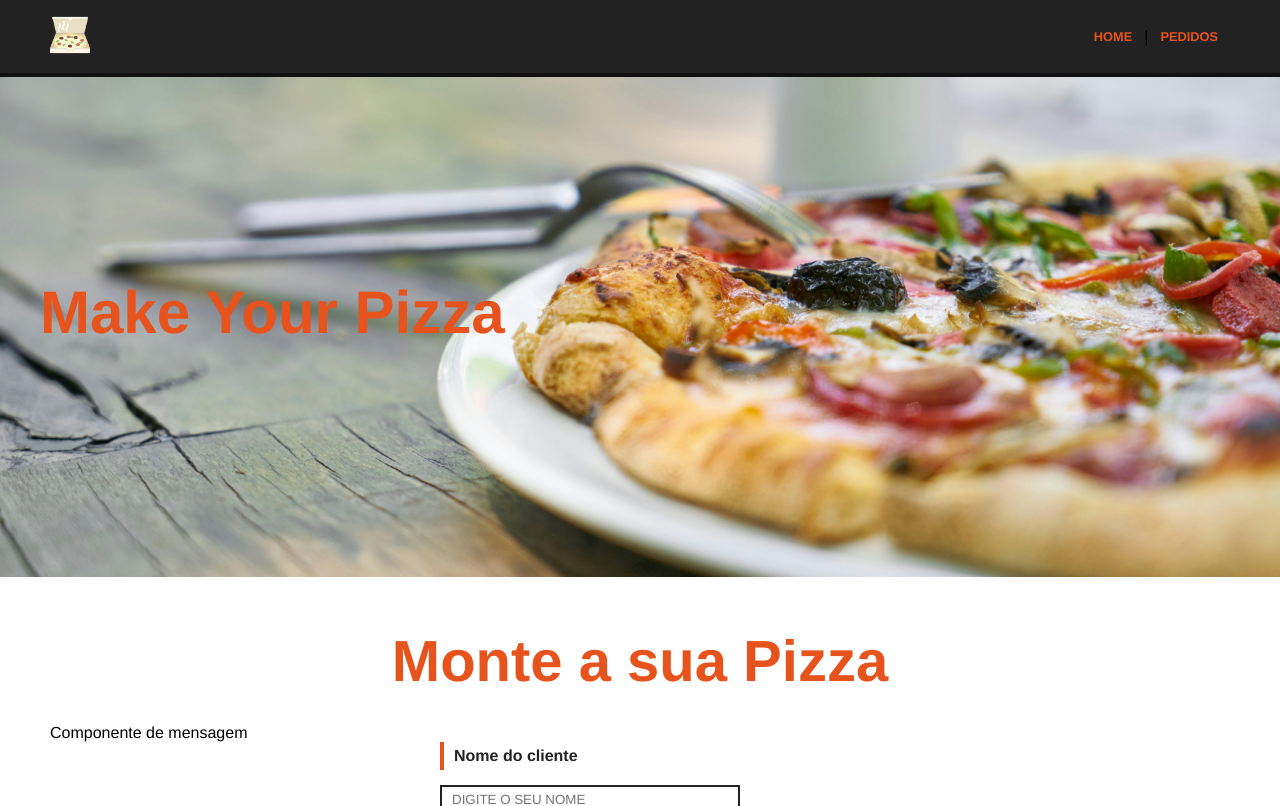
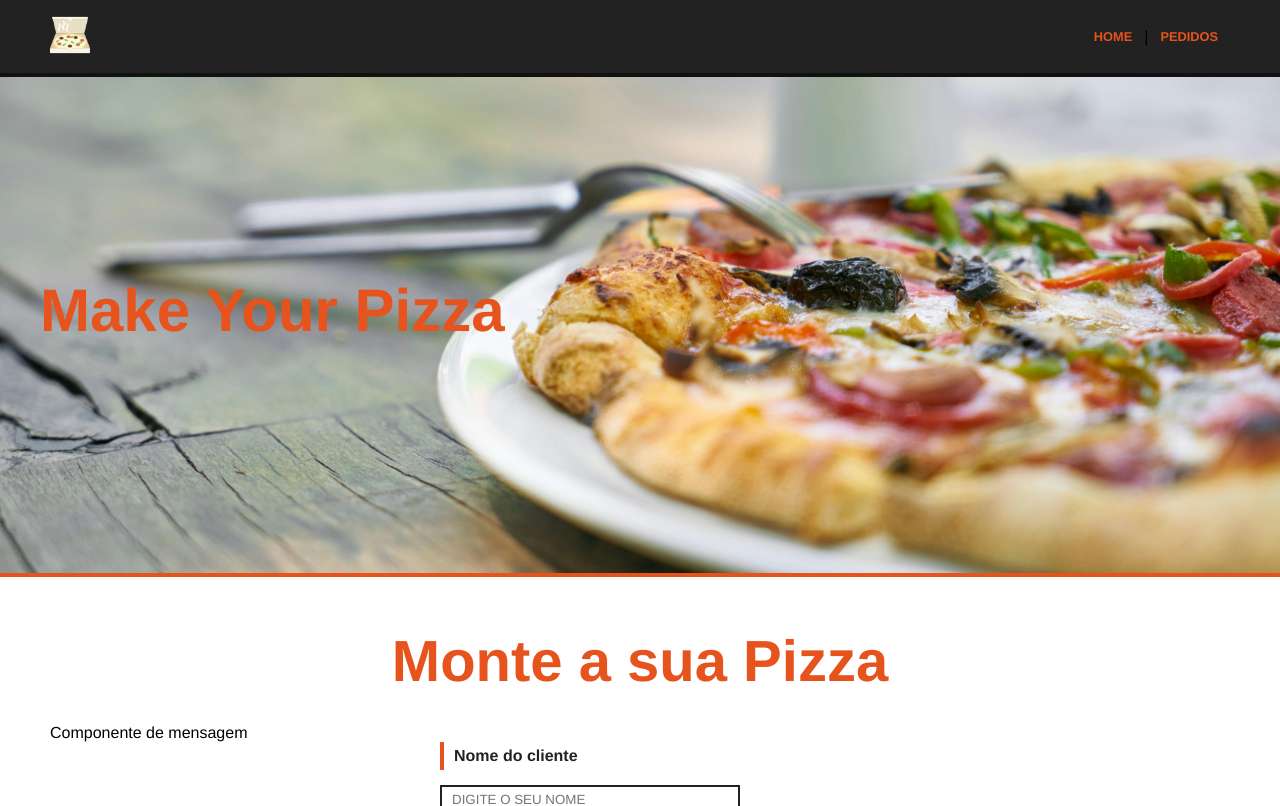
Before and after one commit to hsenadasilva132/Vue_Pizzaria, a Vue app in the folder vue_pizzaria/: page / in a window 1280 px wide. Shown: the top 806 px of the page. Built offline with nearby package versions, Linux system fonts and the light colour scheme; no server answers.

Commit message:
Update Banner.vue
alteração básica

```diff
--- a/vue_pizzaria/src/components/Banner.vue
+++ b/vue_pizzaria/src/components/Banner.vue
@@ -21,6 +21,7 @@
     display: flex;
     align-items: center;
     justify-content: flex-start;
+    border-bottom: 4px solid #E6531D;
   }
 
   #main-banner h1 {
```
